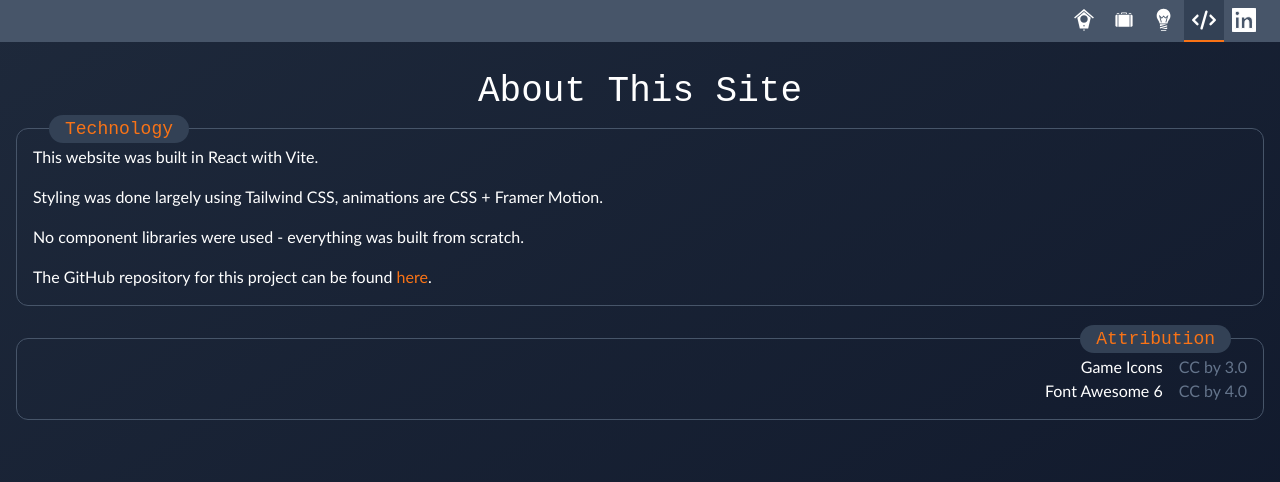
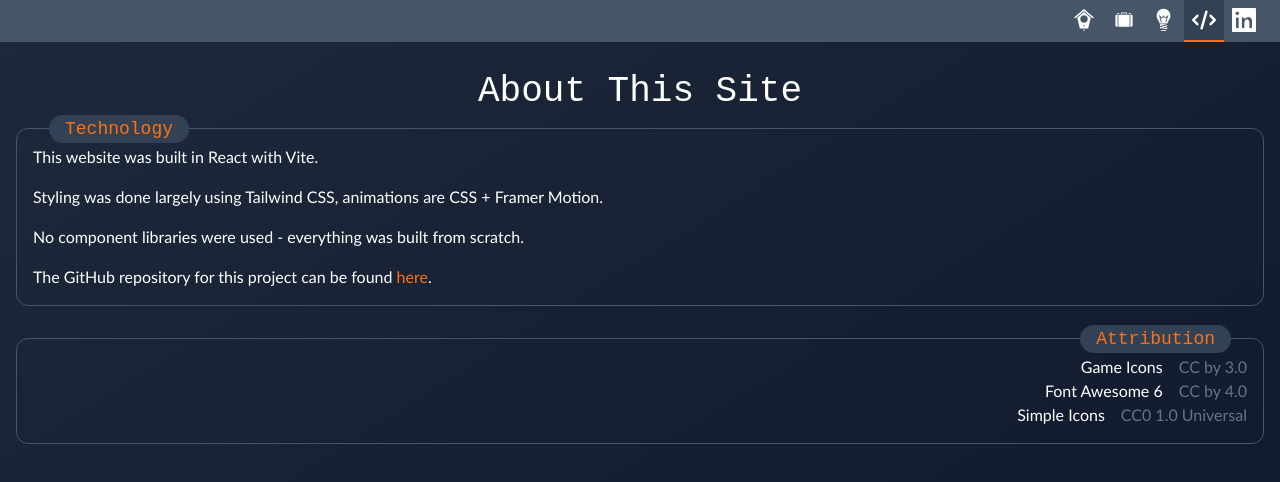
Before and after one commit to luketpena/portfolio-2024, a React (Vite) app: page /about in a window 1280 px wide. Shown: the top 482 px of the page. Built offline with nearby package versions, Linux system fonts and the light colour scheme.

Commit message:
chore: new attribution

```diff
--- a/src/pages/AboutPage/AboutPage.tsx
+++ b/src/pages/AboutPage/AboutPage.tsx
@@ -12,6 +12,10 @@ const attributionList: {
   {
     name: 'Font Awesome 6',
     license: 'CC by 4.0',
+  },
+  {
+    name: 'Simple Icons',
+    license: 'CC0 1.0 Universal',
   },
 ];
 
```
